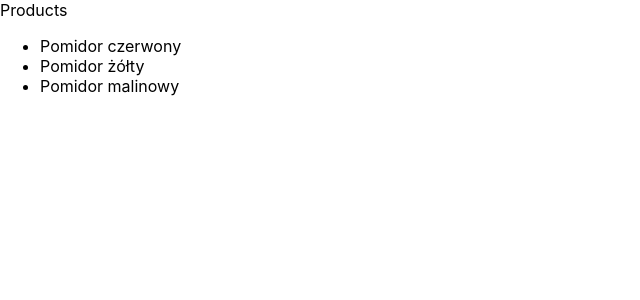
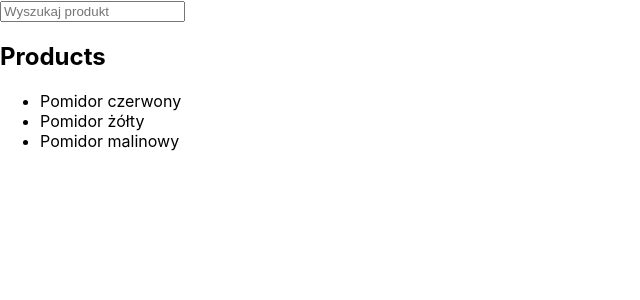
Before and after one commit to lurco/alegrosz, a React (Create React App) app: page / in a window 1280 px wide. Shown: the top 300 px of the page, without its empty margins (0-640 px from the left). Built offline with nearby package versions, Linux system fonts and the light colour scheme; data requests are answered from the project's data file.

Commit message:
adds working search component

```diff
--- a/src/components/Products.jsx
+++ b/src/components/Products.jsx
@@ -1,7 +1,9 @@
 import {useEffect, useState} from "react";
+import Search from "./Search";
 
 function Products() {
     const [productList, setProductList] = useState([]);
+    const [query, setQuery] = useState('');
 
     useEffect(() => {
 
@@ -24,14 +26,24 @@
 
     return (
         <div>
-            Products
+
+            <Search
+                setQuery={setQuery}
+            />
+
+            <h2>Products</h2>
 
             <ul>
-                {productList.map((product) => (
-                <li key={product.id}>
-                    {product.name}
-                </li>
-                ))}
+                {productList
+                    .filter(({name, description}) => `${name} ${description}`
+                        .toLowerCase()
+                        .includes(query.toLowerCase()))
+                    .map((product) => (
+                        <li key={product.id}>
+                            {product.name}
+                        </li>
+                    ))
+                }
             </ul>
         </div>
     );
--- /dev/null
+++ b/src/components/Search.jsx
@@ -0,0 +1,26 @@
+import {useEffect, useState} from "react";
+
+function Search({setQuery}) {
+    const [value, setValue] = useState('');
+
+    useEffect(() => {
+        setQuery(value);
+    }, [value])
+
+    function handleInput(event){
+        setValue(event.target.value);
+    }
+
+    return (
+        <div>
+            <input
+                type="text"
+                value={value}
+                placeholder="Wyszukaj produkt"
+                onChange={handleInput}
+            />
+        </div>
+    );
+}
+
+export default Search;
```
